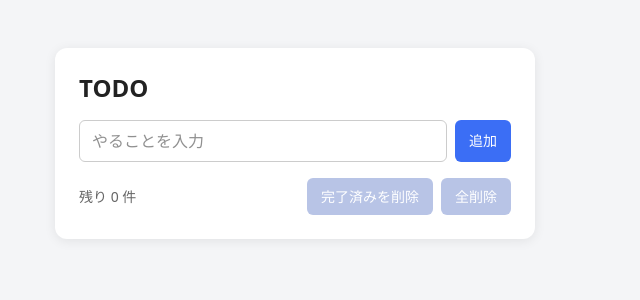
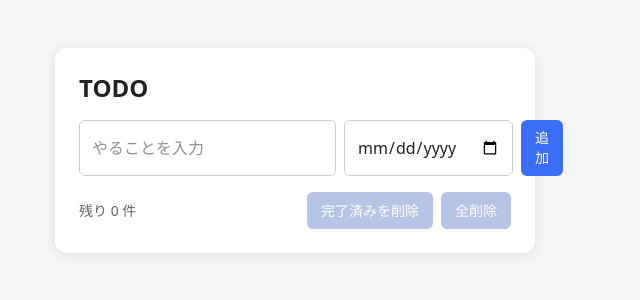
Before and after one commit to MORIMOTO520212/jj-test, a React (Vite) app: page / in a window 1280 px wide. Shown: the top 300 px of the page, without its empty margins (345-985 px from the left). Built offline with nearby package versions, Linux system fonts and the light colour scheme.

Commit message:
feat: TODOに期限日を設定・表示

```diff
--- a/src/App.jsx
+++ b/src/App.jsx
@@ -6,6 +6,7 @@ const MAX_TODOS = 100
 function App() {
   const [todos, setTodos, clearTodos] = useLocalStorage('todos', [])
   const [text, setText] = useState('')
+  const [dueDate, setDueDate] = useState('')
 
   const isFull = todos.length >= MAX_TODOS
 
@@ -13,8 +14,9 @@ function App() {
     e.preventDefault()
     const trimmed = text.trim()
     if (!trimmed || isFull) return
-    setTodos([...todos, { id: crypto.randomUUID(), text: trimmed, done: false }])
+    setTodos([...todos, { id: crypto.randomUUID(), text: trimmed, done: false, dueDate }])
     setText('')
+    setDueDate('')
   }
 
   const toggleTodo = (id) =>
@@ -44,6 +46,14 @@ function App() {
           disabled={isFull}
           className="flex-1 rounded-md border border-gray-300 px-3 py-2 disabled:bg-gray-100"
         />
+        <input
+          type="date"
+          value={dueDate}
+          onChange={(e) => setDueDate(e.target.value)}
+          aria-label="期限日"
+          disabled={isFull}
+          className="rounded-md border border-gray-300 px-2 py-2 text-sm disabled:bg-gray-100"
+        />
         <button
           type="submit"
           disabled={isFull}
@@ -71,6 +81,7 @@ function App() {
                 onChange={() => toggleTodo(todo.id)}
               />
               <span>{todo.text}</span>
+              {todo.dueDate && <time className="due">期限: {todo.dueDate}</time>}
             </label>
             <button
               type="button"
```
